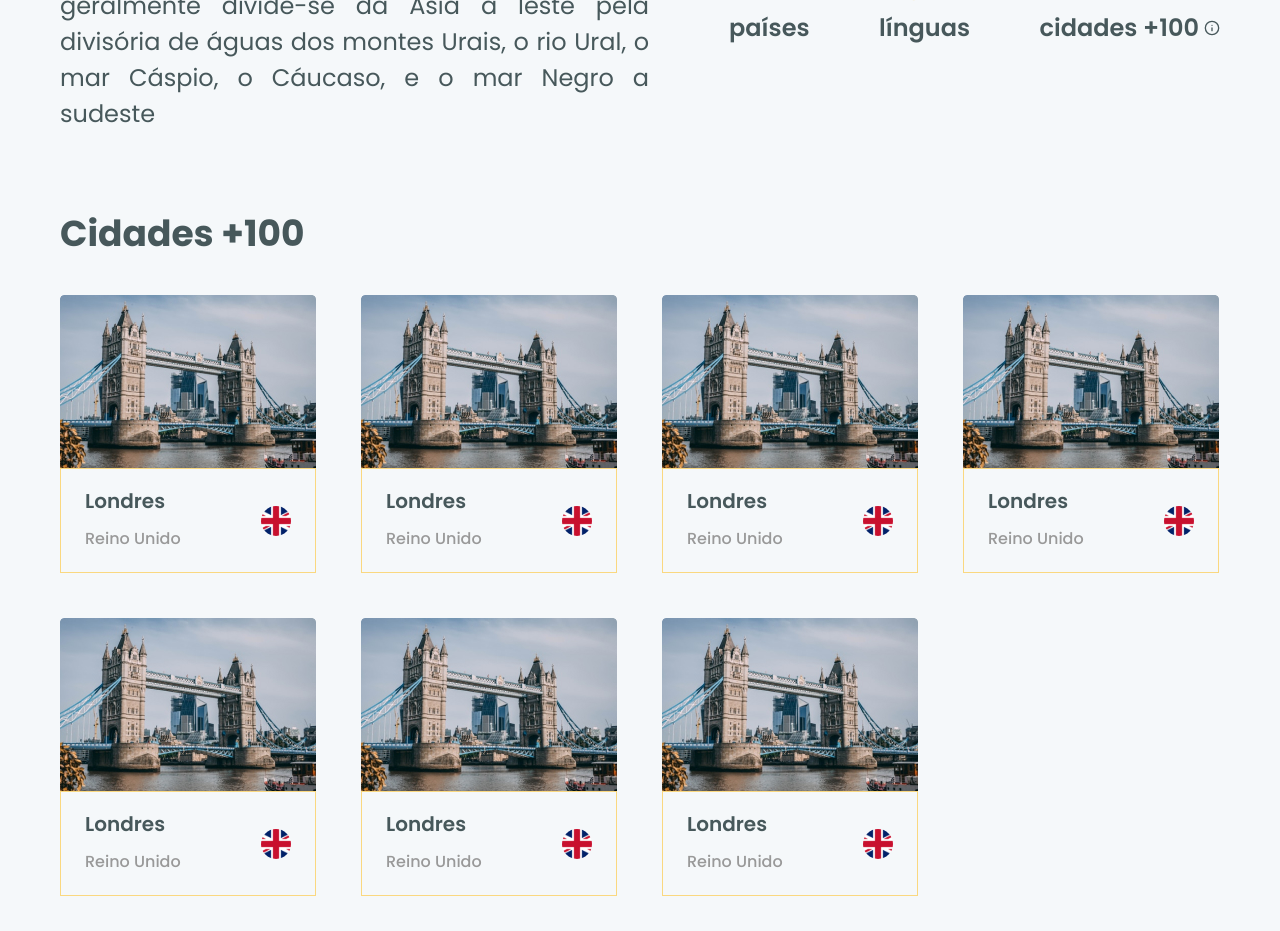
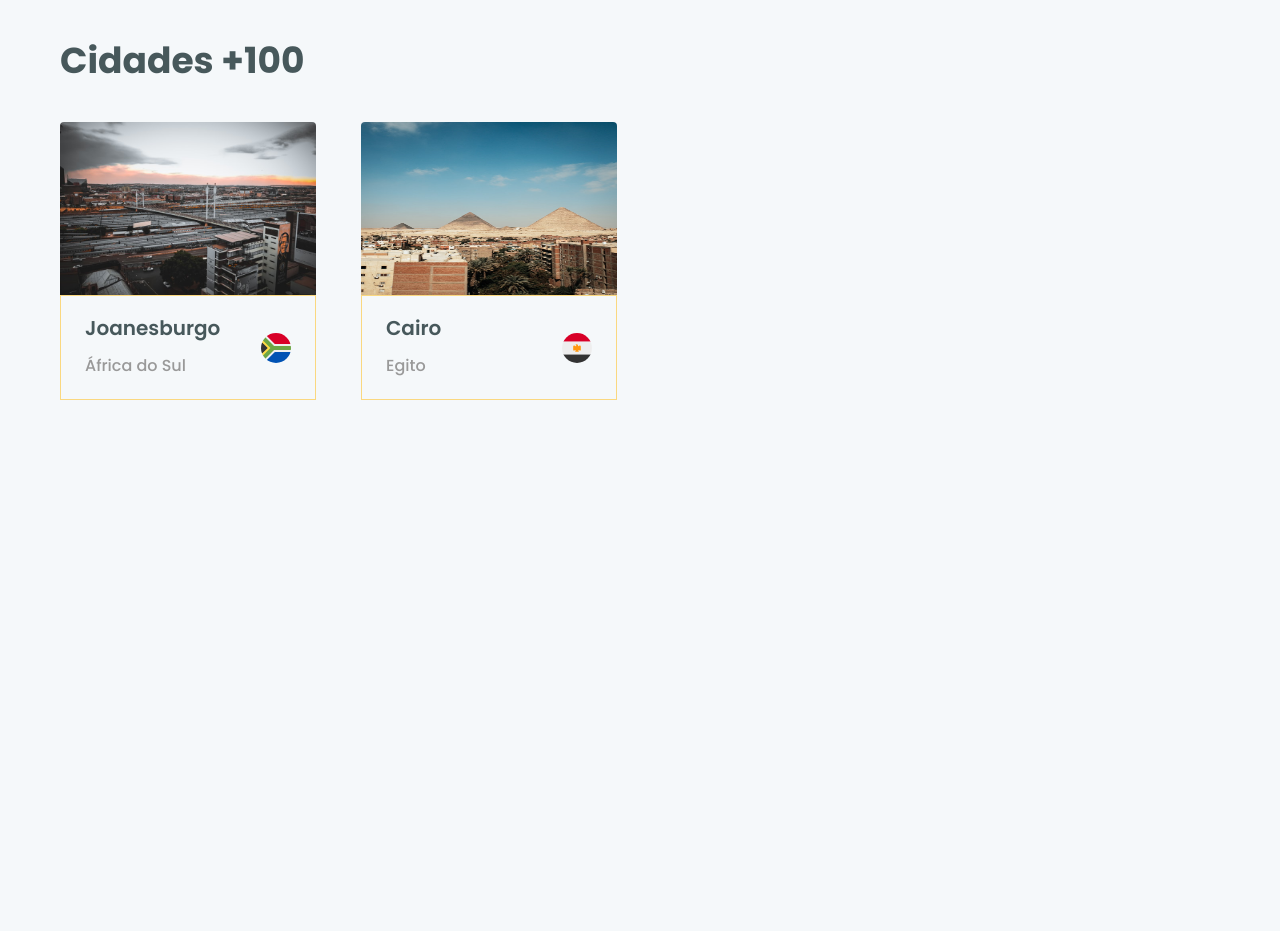
Before and after one commit to Weym/ignite-reactjs-desafio-6, a Next.js app: page /continent/africa in a window 1280 px wide. Shown: the part 800-1731 px from the top of the page. After the commit the page ends 1235 px from the top, so only its background shows below. Built offline with nearby package versions, Linux system fonts and the light colour scheme; data requests are answered from the project's data file.

Commit message:
update: Cities and Content Component rendering dynamic content

```diff
--- a/src/components/Cities/index.tsx
+++ b/src/components/Cities/index.tsx
@@ -1,16 +1,18 @@
-import {
-  Box,
-  Flex,
-  Grid,
-  Heading,
-  HStack,
-  Image,
-  Text,
-  Tooltip,
-} from "@chakra-ui/react";
+import { Box, Flex, Heading, Image, Text } from "@chakra-ui/react";
 import { FiInfo } from "react-icons/fi";
 
-export function Cities(): JSX.Element {
+interface City {
+  name: string;
+  country: string;
+  flagUrl: string;
+  image: string;
+}
+
+interface CitiesProps {
+  cities: City[];
+}
+
+export function Cities({ cities }: CitiesProps): JSX.Element {
   return (
     <Flex direction="column" marginBottom={["5px", "35px"]}>
       <Heading
@@ -24,8 +26,11 @@ export function Cities(): JSX.Element {
         flexWrap="wrap"
         justify={["center", "center", "center", "start"]}
       >
-        <Box borderTopRadius="4px" overflow="hidden" minWidth="256px">
-          <Image src="/images/london.jpg" height="173px" width="100%" />
+        {cities.map((city) => {
+          const { country, flagUrl, image, name } = city;
+          return (
+            <Box borderTopRadius="4px" overflow="hidden" width="256px">
+              <Image src={image} height="173px" width="100%" />
               <Flex
                 border="1px"
                 borderColor="yellow.300"
@@ -40,7 +45,7 @@ export function Cities(): JSX.Element {
                     marginBottom="12px"
                     lineHeight="25px"
                   >
-                Londres
+                    {name}
                   </Heading>
                   <Text
                     fontSize="md"
@@ -48,220 +53,14 @@ export function Cities(): JSX.Element {
                     color="gray.500"
                     lineHeight="26px"
                   >
-                Reino Unido
+                    {country}
                   </Text>
                 </Flex>
-            <Image
-              src="/images/unitedkingdom.svg"
-              height="30px"
-              marginY="auto"
-            />
+                <Image src={flagUrl} height="30px" marginY="auto" />
               </Flex>
             </Box>
-        <Box borderTopRadius="4px" overflow="hidden" minWidth="256px">
-          <Image src="/images/london.jpg" height="173px" width="100%" />
-          <Flex
-            border="1px"
-            borderColor="yellow.300"
-            paddingX="24px"
-            paddingY="20px"
-            justify="space-between"
-          >
-            <Flex direction="column">
-              <Heading
-                fontSize="xl"
-                fontWeight="600"
-                marginBottom="12px"
-                lineHeight="25px"
-              >
-                Londres
-              </Heading>
-              <Text
-                fontSize="md"
-                fontWeight="500"
-                color="gray.500"
-                lineHeight="26px"
-              >
-                Reino Unido
-              </Text>
-            </Flex>
-            <Image
-              src="/images/unitedkingdom.svg"
-              height="30px"
-              marginY="auto"
-            />
-          </Flex>
-        </Box>
-        <Box borderTopRadius="4px" overflow="hidden" minWidth="256px">
-          <Image src="/images/london.jpg" height="173px" width="100%" />
-          <Flex
-            border="1px"
-            borderColor="yellow.300"
-            paddingX="24px"
-            paddingY="20px"
-            justify="space-between"
-          >
-            <Flex direction="column">
-              <Heading
-                fontSize="xl"
-                fontWeight="600"
-                marginBottom="12px"
-                lineHeight="25px"
-              >
-                Londres
-              </Heading>
-              <Text
-                fontSize="md"
-                fontWeight="500"
-                color="gray.500"
-                lineHeight="26px"
-              >
-                Reino Unido
-              </Text>
-            </Flex>
-            <Image
-              src="/images/unitedkingdom.svg"
-              height="30px"
-              marginY="auto"
-            />
-          </Flex>
-        </Box>
-        <Box borderTopRadius="4px" overflow="hidden" minWidth="256px">
-          <Image src="/images/london.jpg" height="173px" width="100%" />
-          <Flex
-            border="1px"
-            borderColor="yellow.300"
-            paddingX="24px"
-            paddingY="20px"
-            justify="space-between"
-          >
-            <Flex direction="column">
-              <Heading
-                fontSize="xl"
-                fontWeight="600"
-                marginBottom="12px"
-                lineHeight="25px"
-              >
-                Londres
-              </Heading>
-              <Text
-                fontSize="md"
-                fontWeight="500"
-                color="gray.500"
-                lineHeight="26px"
-              >
-                Reino Unido
-              </Text>
-            </Flex>
-            <Image
-              src="/images/unitedkingdom.svg"
-              height="30px"
-              marginY="auto"
-            />
-          </Flex>
-        </Box>
-        <Box borderTopRadius="4px" overflow="hidden" minWidth="256px">
-          <Image src="/images/london.jpg" height="173px" width="100%" />
-          <Flex
-            border="1px"
-            borderColor="yellow.300"
-            paddingX="24px"
-            paddingY="20px"
-            justify="space-between"
-          >
-            <Flex direction="column">
-              <Heading
-                fontSize="xl"
-                fontWeight="600"
-                marginBottom="12px"
-                lineHeight="25px"
-              >
-                Londres
-              </Heading>
-              <Text
-                fontSize="md"
-                fontWeight="500"
-                color="gray.500"
-                lineHeight="26px"
-              >
-                Reino Unido
-              </Text>
-            </Flex>
-            <Image
-              src="/images/unitedkingdom.svg"
-              height="30px"
-              marginY="auto"
-            />
-          </Flex>
-        </Box>
-        <Box borderTopRadius="4px" overflow="hidden" minWidth="256px">
-          <Image src="/images/london.jpg" height="173px" width="100%" />
-          <Flex
-            border="1px"
-            borderColor="yellow.300"
-            paddingX="24px"
-            paddingY="20px"
-            justify="space-between"
-          >
-            <Flex direction="column">
-              <Heading
-                fontSize="xl"
-                fontWeight="600"
-                marginBottom="12px"
-                lineHeight="25px"
-              >
-                Londres
-              </Heading>
-              <Text
-                fontSize="md"
-                fontWeight="500"
-                color="gray.500"
-                lineHeight="26px"
-              >
-                Reino Unido
-              </Text>
-            </Flex>
-            <Image
-              src="/images/unitedkingdom.svg"
-              height="30px"
-              marginY="auto"
-            />
-          </Flex>
-        </Box>
-        <Box borderTopRadius="4px" overflow="hidden" minWidth="256px">
-          <Image src="/images/london.jpg" height="173px" width="100%" />
-          <Flex
-            border="1px"
-            borderColor="yellow.300"
-            paddingX="24px"
-            paddingY="20px"
-            justify="space-between"
-          >
-            <Flex direction="column">
-              <Heading
-                fontSize="xl"
-                fontWeight="600"
-                marginBottom="12px"
-                lineHeight="25px"
-              >
-                Londres
-              </Heading>
-              <Text
-                fontSize="md"
-                fontWeight="500"
-                color="gray.500"
-                lineHeight="26px"
-              >
-                Reino Unido
-              </Text>
-            </Flex>
-            <Image
-              src="/images/unitedkingdom.svg"
-              height="30px"
-              marginY="auto"
-            />
-          </Flex>
-        </Box>
+          );
+        })}
       </Flex>
     </Flex>
   );
--- a/src/components/Content/index.tsx
+++ b/src/components/Content/index.tsx
@@ -1,7 +1,38 @@
 import { Flex, Grid, Heading, HStack, Text, Tooltip } from "@chakra-ui/react";
 import { FiInfo } from "react-icons/fi";
 
-export function Content(): JSX.Element {
+interface City {
+  name: string;
+  country: string;
+  flagUrl: string;
+  image: string;
+}
+
+interface Continent {
+  id: string;
+  name: string;
+  short_description: string;
+  full_description: string;
+  image: string;
+  citiesOnTheTop100: number;
+  countries: number;
+  languages: number;
+  featuredCities: City[];
+}
+
+interface ContentProps {
+  continent: Continent;
+}
+
+export function Content({ continent }: ContentProps): JSX.Element {
+  console.log(continent);
+  const { citiesOnTheTop100, countries, full_description, languages } =
+    continent;
+
+  function featuredCityNames() {
+    return continent.featuredCities.map((city) => city.name).join(", ");
+  }
+
   return (
     <Grid
       templateColumns={["1fr", "1fr", "1fr 1fr", "1.2fr 1fr"]}
@@ -15,10 +46,7 @@ export function Content(): JSX.Element {
         flex="1"
         minWidth={["200px", "350px", "350px", "480px"]}
       >
-        A Europa é, por convenção, um dos seis continentes do mundo.
-        Compreendendo a península ocidental da Eurásia, a Europa geralmente
-        divide-se da Ásia a leste pela divisória de águas dos montes Urais, o
-        rio Ural, o mar Cáspio, o Cáucaso, e o mar Negro a sudeste
+        {full_description}
       </Text>
       <Flex
         flex="1"
@@ -32,7 +60,7 @@ export function Content(): JSX.Element {
             fontSize={["2xl", "3xl", "4xl"]}
             fontWeight="600"
           >
-            50
+            {countries}
           </Heading>
           <Text
             color="gray.700"
@@ -48,7 +76,7 @@ export function Content(): JSX.Element {
             fontSize={["2xl", "3xl", "4xl"]}
             fontWeight="600"
           >
-            60
+            {languages}
           </Heading>
           <Text
             color="gray.700"
@@ -64,7 +92,7 @@ export function Content(): JSX.Element {
             fontSize={["2xl", "3xl", "4xl"]}
             fontWeight="600"
           >
-            27
+            {citiesOnTheTop100}
           </Heading>
           <HStack spacing="5px">
             <Text
@@ -75,7 +103,7 @@ export function Content(): JSX.Element {
               cidades +100
             </Text>
             <Tooltip
-              label="Londres, Paris, Roma, Praga, Amsterdã"
+              label={featuredCityNames()}
               fontSize="md"
               aria-label="A tooltip"
               placement="bottom-start"
--- a/src/pages/continent/[slug].tsx
+++ b/src/pages/continent/[slug].tsx
@@ -37,8 +37,8 @@ export default function Continent({ continent }: ContinentProps) {
       <Header />
       <ContinentBanner name={continent.name} banner={continent.image} />
       <Flex maxWidth="1160px" direction="column">
-        <Content />
-        <Cities />
+        <Content continent={continent} />
+        <Cities cities={continent.featuredCities} />
       </Flex>
     </Flex>
   );
```
Lines whose indentation alone changed are shown as unchanged.
